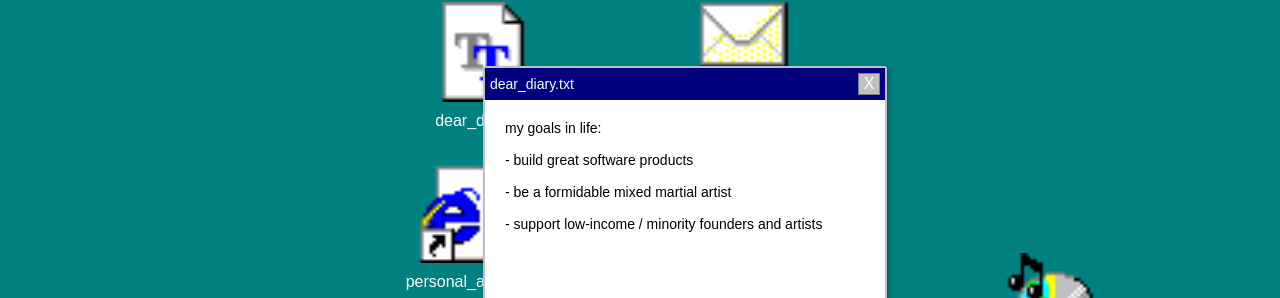
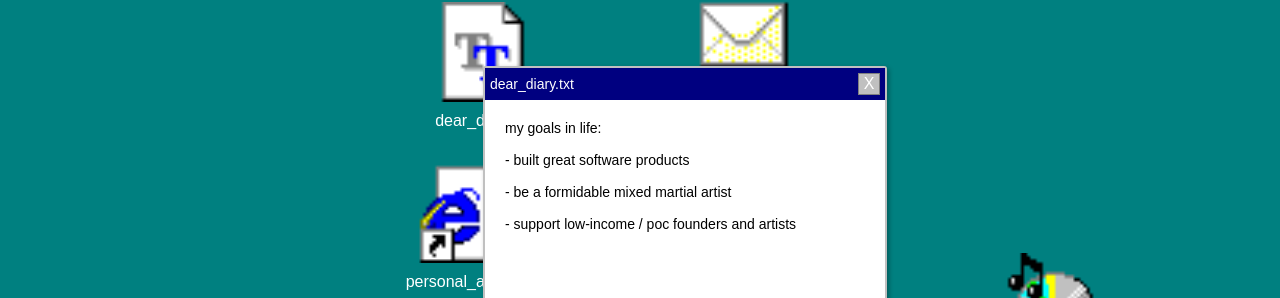
Before and after one commit to basilsage/personalwebsiteretro, a React (Create React App) app: page / in a window 1280 px wide. Both pictures are taken after a click on the button "dear_diary.txt". Shown: the part 164-462 px from the top of the page. Built offline with nearby package versions, Linux system fonts and the light colour scheme.

Commit message:
Actual final change

```diff
--- a/src/App.js
+++ b/src/App.js
@@ -70,11 +70,11 @@ const App = () => {
       <br/><br/>
       i live in nyc
       <br/><br/>
-      i love software, martial arts, and scruffy white dogs
+      i love software, startups, martial arts, and scruffy white dogs
       <br/><br/>
       i work as a product manager at <a href="https://mixpanel.com" target="_blank" rel="noopener noreferrer">mixpanel</a>, where i build data analytics software for other product managers. my favorite part of my job is jamming with silly engineers and cool designers
       <br/><br/>
-      when i grow up, i want to be a successful founder / angel investor
+      when i grow up, i want to be a successful startup founder / angel investor
     </span>;
 
   // const specialtiesText =
@@ -94,11 +94,11 @@ const App = () => {
   <span style={{ display: 'block' }}>
     my goals in life:
     <br/><br/>
-    - build great software products
+    - built great software products
     <br/><br/>
     - be a formidable mixed martial artist
     <br/><br/>
-    - support low-income / minority founders and artists
+    - support low-income / poc founders and artists
     <br/><br/>
   </span>;
 
```
